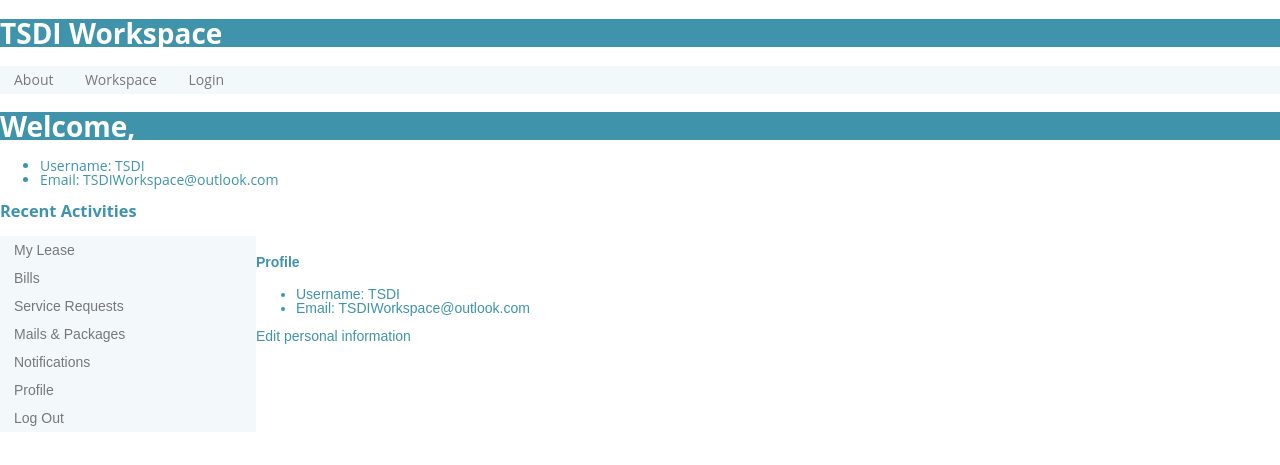
After one commit to tsdiworkspace/tsdiworkspace.github.io, a Django app: page /profile in a window 1280 px wide. The commit adds this page. Shown: the top 465 px of the page. Run offline with Django 3.2, Linux system fonts and the light colour scheme; a user stored in the database is signed in; some libraries are stand-ins or nearby versions.

Commit message:
In progress - 1

```diff
--- /dev/null
+++ b/TSDIWorkspace/main/templates/main/bills.html
@@ -0,0 +1,6 @@
+{% extends "main/portal.html" %}
+
+{% block sideMenuContent %}
+    <h4>Bills</h4>
+    <p>dddddddddd</p>
+{% endblock %}
--- a/TSDIWorkspace/main/templates/main/index.html
+++ b/TSDIWorkspace/main/templates/main/index.html
@@ -1,6 +1,6 @@
 {% extends "main/layout.html" %}
 
-{% block body %}
+{% block content %}
 
 	<div class="pure-g">
 	    <div class="pure-u-1-3"><p>Thirds</p></div>
--- a/TSDIWorkspace/main/templates/main/layout.html
+++ b/TSDIWorkspace/main/templates/main/layout.html
@@ -7,8 +7,6 @@
       	<link rel="stylesheet" href="https://unpkg.com/purecss@2.0.6/build/grids-responsive-min.css">
       	<link rel="stylesheet" href="styles.css">
       	<meta name="viewport" content="width=device-width, initial-scale=1">
-
-
    	</head>
 
    	<body>
@@ -18,18 +16,18 @@
       	<div class="pure-menu pure-menu-horizontal">
       		<ul class="pure-menu-list">
       			<li class="pure-menu-item">
-		            <a href="#" class="pure-menu-link">About</a>
+  		            <a href="{% url 'index' %}" class="pure-menu-link">About</a>
   		        </li>
   		        <li class="pure-menu-item">
-		            <a href="#" class="pure-menu-link">Workspace</a>
+  		            <a href="{% url 'workspace' %}" class="pure-menu-link">Workspace</a>
   		        </li>
   		        <li class="pure-menu-item">
-		            <a href="login" class="pure-menu-link">Login</a>
+  		            <a href="{% url 'login' %}" class="pure-menu-link">Login</a>
   		        </li>
   		    </ul>
 		    </div>
 
-        {% block body %}
+        {% block content %}
         {% endblock %}
 
    </body>
--- a/TSDIWorkspace/main/templates/main/login.html
+++ b/TSDIWorkspace/main/templates/main/login.html
@@ -1,6 +1,6 @@
 {% extends "main/layout.html" %}
 
-{% block body %}
+{% block content %}
 
     {% if message %}
         <div>{{ message }}</div>
--- /dev/null
+++ b/TSDIWorkspace/main/templates/main/mails_and_packages.html
@@ -0,0 +1,6 @@
+{% extends "main/portal.html" %}
+
+{% block sideMenuContent %}
+    <h4>Mails & Packages</h4>
+    <p>dddddddddd</p>
+{% endblock %}
--- /dev/null
+++ b/TSDIWorkspace/main/templates/main/my_lease.html
@@ -0,0 +1,6 @@
+{% extends "main/portal.html" %}
+
+{% block sideMenuContent %}
+    <h4>My Lease</h4>
+    <p>dddddddddd</p>
+{% endblock %}
--- /dev/null
+++ b/TSDIWorkspace/main/templates/main/notifications.html
@@ -0,0 +1,6 @@
+{% extends "main/portal.html" %}
+
+{% block sideMenuContent %}
+    <h4>Notifications</h4>
+    <p>dddddddddd</p>
+{% endblock %}
--- a/TSDIWorkspace/main/templates/main/portal.html
+++ b/TSDIWorkspace/main/templates/main/portal.html
@@ -1,11 +1,50 @@
 {% extends "main/layout.html" %}
 
-{% block body %}
+{% block content %}
     <h1>Welcome, {{ request.user.first_name }}</h1>
     <ul>
         <li>Username: {{ request.user.username }}</li>
         <li>Email: {{ request.user.email }}</li>
     </ul>
+    <h3>Recent Activities</h3>
 
-    <a href="{% url 'logout' %}">Log Out</a>
+
+<div class="pure-g">
+
+    <div class="pure-u-1 pure-u-md-1-5">
+    	<div class="pure-menu">
+    		<ul class="pure-menu-list">
+		        <li class="pure-menu-item">
+		            <a href="{% url 'myLease' %}" class="pure-menu-link">My Lease</a>
+		        </li>
+		        <li class="pure-menu-item">
+		            <a href="{% url 'bills' %}" class="pure-menu-link">Bills</a>
+		        </li>
+		        <li class="pure-menu-item">
+		            <a href="{% url 'serviceRequests' %}" class="pure-menu-link">Service Requests</a>
+		        </li>
+		        <li class="pure-menu-item">
+		            <a href="{% url 'mailsAndPackages' %}" class="pure-menu-link">Mails & Packages</a>
+		        </li>
+		        <li class="pure-menu-item">
+		            <a href="{% url 'notifications' %}" class="pure-menu-link">Notifications</a>
+		        </li>
+		        <li class="pure-menu-item">
+		            <a href="{% url 'profile' %}" class="pure-menu-link">Profile</a>
+		        </li>
+		        <li class="pure-menu-item">
+		            <a href="{% url 'logout' %}" class="pure-menu-link">Log Out</a>
+		        </li>
+		    </ul>
+		</div>
+	</div>
+
+    <div class="pure-u-1 pure-u-md-4-5">
+    	{% block sideMenuContent %}
+    	<p>Please click on the side menu to begin.</p>
+    	{% endblock %}
+    </div>
+
+</div>
+
 {% endblock %}
--- /dev/null
+++ b/TSDIWorkspace/main/templates/main/profile.html
@@ -0,0 +1,10 @@
+{% extends "main/portal.html" %}
+
+{% block sideMenuContent %}
+    <h4>Profile</h4>
+    <ul>
+        <li>Username: {{ request.user.username }}</li>
+        <li>Email: {{ request.user.email }}</li>
+    </ul>
+    <p>Edit personal information</p>
+{% endblock %}
--- /dev/null
+++ b/TSDIWorkspace/main/templates/main/service_requests.html
@@ -0,0 +1,6 @@
+{% extends "main/portal.html" %}
+
+{% block sideMenuContent %}
+    <h4>Service Requests</h4>
+    <p>dddddddddd</p>
+{% endblock %}
--- a/TSDIWorkspace/main/urls.py
+++ b/TSDIWorkspace/main/urls.py
@@ -3,6 +3,13 @@ from . import views
 
 urlpatterns = [
     path("", views.index, name="index"),
+    path("workspace", views.workspace, name="workspace"),
     path("login", views.loginView, name="login"),
-    path("logout", views.logoutView, name="logout")
+    path("logout", views.logoutView, name="logout"),
+    path("my_lease", views.myLease, name="myLease"),
+    path("bills", views.bills, name="bills"),
+    path("service_requests", views.serviceRequests, name="serviceRequests"),
+    path("mails_and_packages", views.mailsAndPackages, name="mailsAndPackages"),
+    path("notifications", views.notifications, name="notifications"),
+    path("profile", views.profile, name="profile"),
 ]
--- a/TSDIWorkspace/main/views.py
+++ b/TSDIWorkspace/main/views.py
@@ -1,12 +1,18 @@
 from django.shortcuts import render
-from django.http import HttpResponse
+from django.http import HttpResponse, HttpResponseRedirect
 from django.contrib.auth import authenticate, login, logout
+from django.urls import reverse
 
 # Create your views here.
 
 
 def index(request):
     return render(request, "main/index.html")
+
+
+
+def workspace(request):
+    return render(request, "main/workspace.html")
 
 
 
@@ -31,6 +37,9 @@ def loginView(request):
                 "message": "Invalid Credentials"
             })
 
+    if request.user.is_authenticated:
+        return render(request, "main/portal.html")
+
     return render(request, "main/login.html")
 
 
@@ -40,3 +49,46 @@ def logoutView(request):
     return render(request, "main/login.html", {
                 "message": "Logged Out"
             })
+
+
+
+def myLease(request):
+    # If no user is signed in, return to login page:
+    if not request.user.is_authenticated:
+        return HttpResponseRedirect(reverse("login"))
+    return render(request, "main/my_lease.html")
+
+
+
+def bills(request):
+    if not request.user.is_authenticated:
+        return HttpResponseRedirect(reverse("login"))
+    return render(request, "main/bills.html")
+
+
+
+def serviceRequests(request):
+    if not request.user.is_authenticated:
+        return HttpResponseRedirect(reverse("login"))
+    return render(request, "main/service_requests.html")
+
+
+
+def mailsAndPackages(request):
+    if not request.user.is_authenticated:
+        return HttpResponseRedirect(reverse("login"))
+    return render(request, "main/mails_and_packages.html")
+
+
+
+def notifications(request):
+    if not request.user.is_authenticated:
+        return HttpResponseRedirect(reverse("login"))
+    return render(request, "main/notifications.html")
+
+
+
+def profile(request):
+    if not request.user.is_authenticated:
+        return HttpResponseRedirect(reverse("login"))
+    return render(request, "main/profile.html")
```
Also changed, not shown: TSDIWorkspace/main/templates/main/workspace.html (added, +7 -0 lines), TSDIWorkspace/db.sqlite3, 1 other file. Lines whose indentation alone changed are shown as unchanged.
